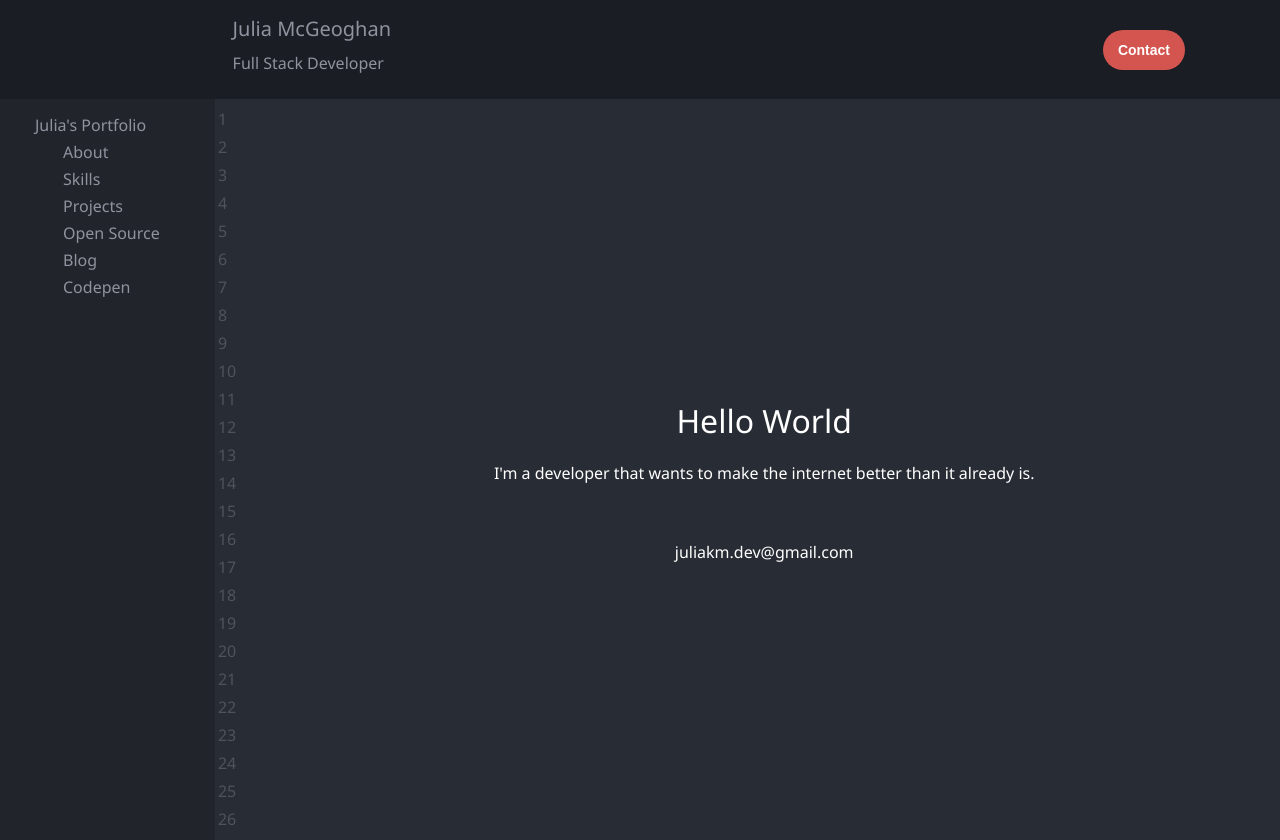
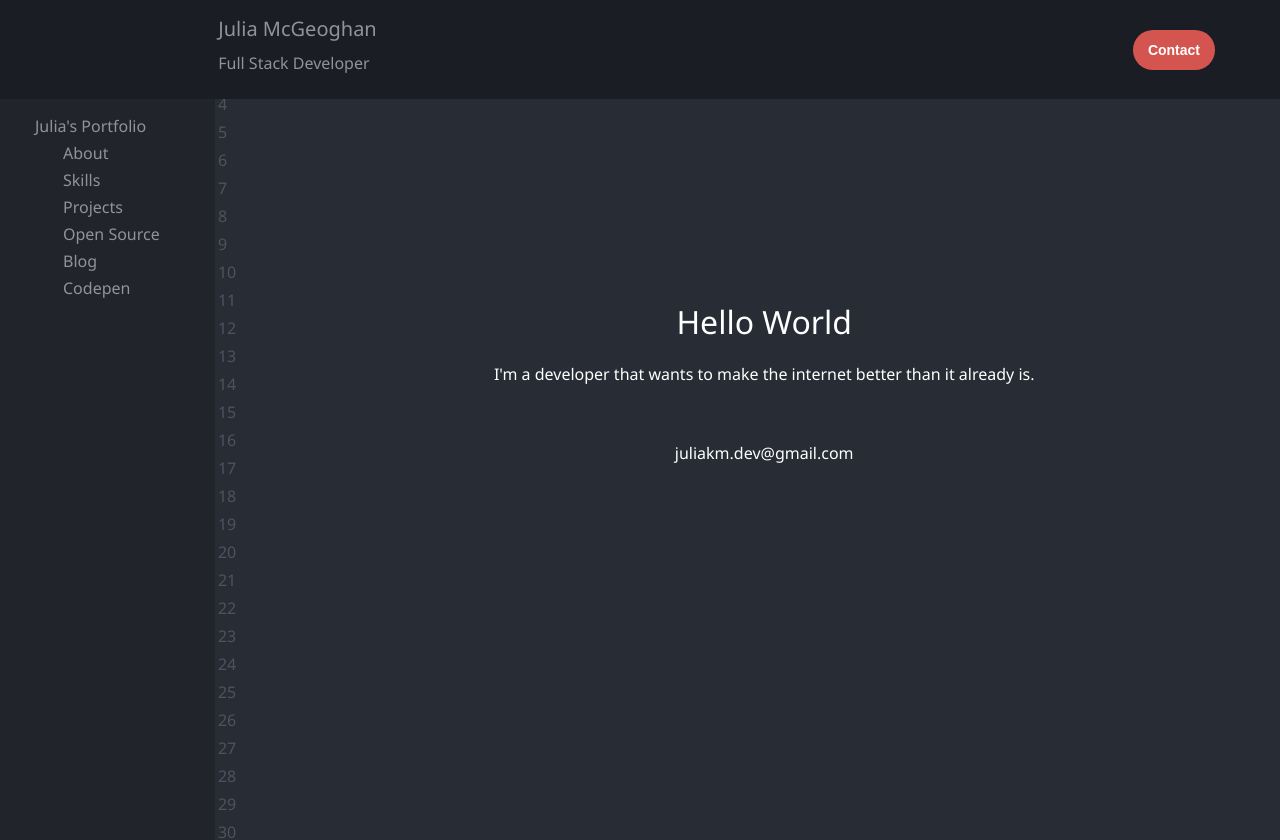
Before and after one commit to jkmdev/code-editor-portfolio, an Angular app: page / in a window 1280 px wide. Shown: the top 840 px of the page. Built offline with nearby package versions, Linux system fonts and the light colour scheme; some icons are missing.

Commit message:
Make navbar sticky

```diff
--- a/src/app/app.component.html
+++ b/src/app/app.component.html
@@ -1,3 +1,5 @@
+
+<div (scroll)="onWindowScroll($event)">
     <app-navbar class="nav"></app-navbar>
 
     <div class="app">
@@ -8,3 +10,4 @@
         </div>
         <router-outlet></router-outlet>
     </div>
+</div>
--- a/src/app/app.component.ts
+++ b/src/app/app.component.ts
@@ -6,4 +6,5 @@ import { Component } from '@angular/core';
   styleUrls: ['./app.component.scss']
 })
 export class AppComponent {
+
 }
--- a/src/app/layout/navbar/navbar.component.html
+++ b/src/app/layout/navbar/navbar.component.html
@@ -1,4 +1,4 @@
-<nav class="nav">
+<nav [class.sticky]="test()" class="nav">
   <div class="logo">
   </div>
   <div class="title">
--- a/src/app/layout/navbar/navbar.component.scss
+++ b/src/app/layout/navbar/navbar.component.scss
@@ -6,7 +6,9 @@
     display: flex;
     justify-content: space-between;
     padding: 15px;
-
+    position: fixed;
+    top: 0;
+    width: 100%;
 
     @media only screen and (max-width: 600px) {
         flex-direction: column;
@@ -32,7 +34,7 @@
 
     .title {
 
-        flex: 4;
+        flex: 4.5;
 
         @media only screen and (max-width: 600px) {
             margin: 0px;
@@ -69,17 +71,3 @@
     }
 
 }
-
-//for creating sticky header
-
-/* The sticky class is added to the navbar with JS when it reaches its scroll position */
-.sticky {
-    position: fixed;
-    top: 0;
-    width: 100%;
-  }
-
-  /* Add some top padding to the page content to prevent sudden quick movement (as the navigation bar gets a new position at the top of the page (position:fixed and top:0) */
-  .sticky + .content {
-    padding-top: 60px;
-  }
--- a/src/app/layout/navbar/navbar.component.ts
+++ b/src/app/layout/navbar/navbar.component.ts
@@ -1,4 +1,6 @@
-import { Component, AfterViewInit } from '@angular/core';
+import { Component, AfterViewInit, HostListener } from '@angular/core';
+import { fromEvent } from "rxjs";
+import { map, throttleTime } from 'rxjs/operators';
 
 @Component({
   selector: 'app-navbar',
@@ -9,14 +11,28 @@ export class NavbarComponent implements AfterViewInit {
 
   developerName = "Julia McGeoghan";
   developerTitle = "Full Stack Developer";
+  stickyNavbar = false;
 
-  constructor() { }
+  constructor() {
+  }
 
-  ngAfterViewInit() {
-    //const scroll$ = Rx.Observable.fromEvent(window, 'scroll');
+  @HostListener("window:scroll", ['$event'])
+  onWindowScroll(e) {
+    console.log(window.pageYOffset);
+    if (window.pageYOffset > 100) {
+      this.stickyNavbar = true;
+    } else {
+      this.stickyNavbar = false;
+    }
   }
+
+  ngAfterViewInit() {}
 
   onContactButtonClick() {
   }
 
+  test() {
+    return this.stickyNavbar;
+  }
+
 }
--- a/src/app/layout/sidebar/sidebar.component.scss
+++ b/src/app/layout/sidebar/sidebar.component.scss
@@ -4,6 +4,7 @@
 
     height: 100%;
     position: fixed;
+    top: 100px;
     padding: 15px 0px 0px 15px;
 
     ul {
```
Lines whose indentation alone changed are shown as unchanged.
